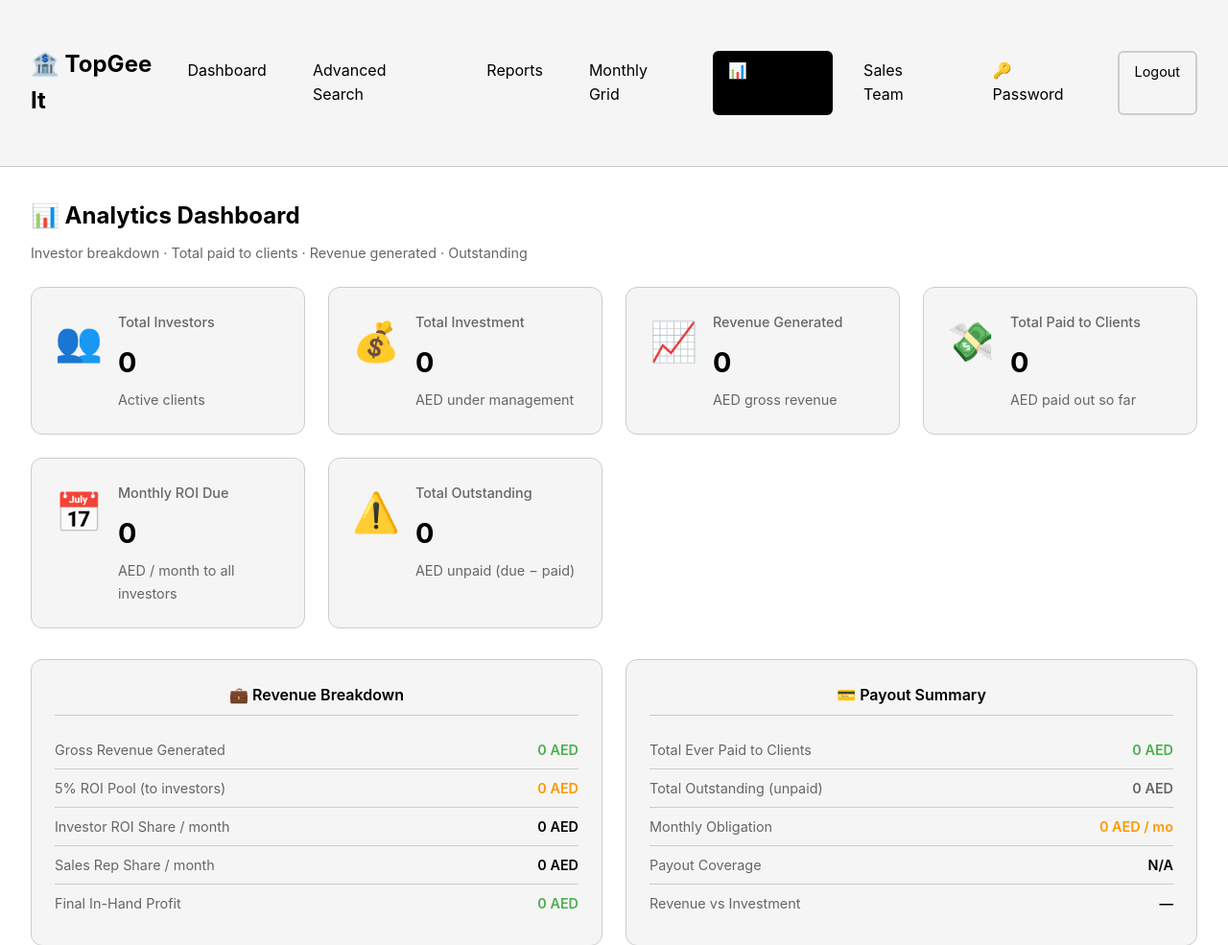
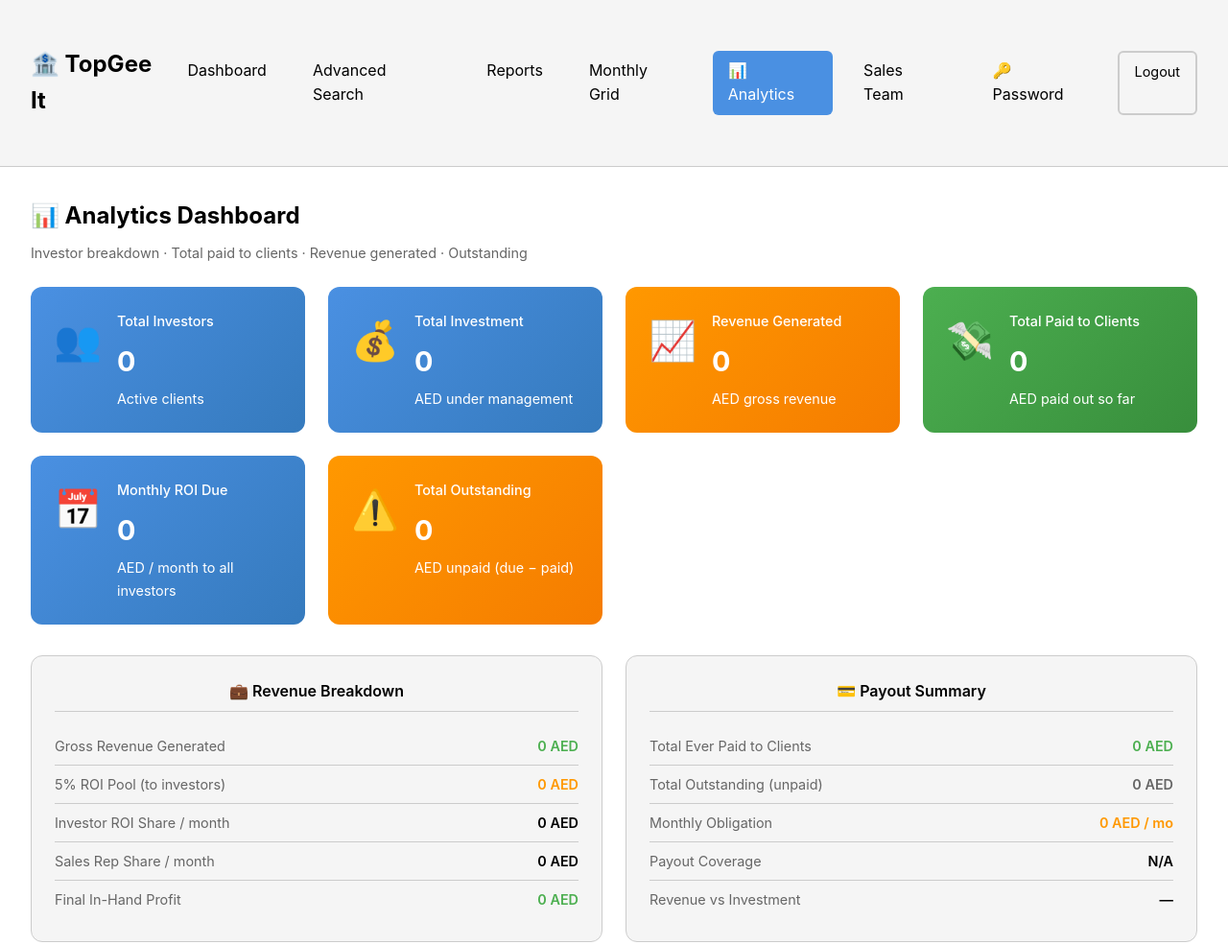
Before and after one commit to fastwheelcom-collab/topgee-investment-system, a Flask app: page /analytics in a window 1280 px wide. Shown: the top 985 px of the page at 96% size. Run offline with Flask 3, Linux system fonts and the light colour scheme; the visitor is signed in with stand-in values (Sample User, id 1); data comes from the database, SQL or seed files in the repository; data that the repository does not hold is empty.

Commit message:
Analytics: use site stat-card-blue/green/orange classes, fix nav active style

```diff
--- a/templates/analytics_dashboard.html
+++ b/templates/analytics_dashboard.html
@@ -52,7 +52,7 @@
                 <a href="{{ url_for('advanced_search') }}">Advanced Search</a>
                 <a href="{{ url_for('reports_dashboard') }}">Reports</a>
                 <a href="{{ url_for('monthly_grid') }}">Monthly Grid</a>
-                <a href="{{ url_for('analytics_dashboard') }}" class="active">📊 Analytics</a>
+                <a href="{{ url_for('analytics_dashboard') }}" style="background:var(--blue); color:white; padding:0.5rem 1rem; border-radius:6px;">📊 Analytics</a>
                 <a href="{{ url_for('sales_reps') }}">Sales Team</a>
                 <a href="{{ url_for('change_password') }}">🔑 Password</a>
                 <a href="{{ url_for('logout') }}" class="btn-secondary">Logout</a>
@@ -69,52 +69,52 @@
 
         <!-- ── STAT CARDS ── -->
         <div class="stats-grid">
-            <div class="stat-card">
+            <div class="stat-card stat-card-blue">
                 <div class="stat-icon">👥</div>
                 <div class="stat-content">
                     <h3>Total Investors</h3>
-                    <div class="stat-value">{{ investor_count }}</div>
-                    <div class="stat-sub">Active clients</div>
+                    <p class="stat-value">{{ investor_count }}</p>
+                    <p class="stat-sub">Active clients</p>
                 </div>
             </div>
-            <div class="stat-card">
+            <div class="stat-card stat-card-blue">
                 <div class="stat-icon">💰</div>
                 <div class="stat-content">
                     <h3>Total Investment</h3>
-                    <div class="stat-value">{{ "{:,.0f}".format(total_investment) }}</div>
-                    <div class="stat-sub">AED under management</div>
+                    <p class="stat-value">{{ "{:,.0f}".format(total_investment) }}</p>
+                    <p class="stat-sub">AED under management</p>
                 </div>
             </div>
-            <div class="stat-card">
+            <div class="stat-card stat-card-orange">
                 <div class="stat-icon">📈</div>
                 <div class="stat-content">
                     <h3>Revenue Generated</h3>
-                    <div class="stat-value">{{ "{:,.0f}".format(global_revenue) }}</div>
-                    <div class="stat-sub">AED gross revenue</div>
+                    <p class="stat-value">{{ "{:,.0f}".format(global_revenue) }}</p>
+                    <p class="stat-sub">AED gross revenue</p>
                 </div>
             </div>
-            <div class="stat-card">
+            <div class="stat-card stat-card-green">
                 <div class="stat-icon">💸</div>
                 <div class="stat-content">
                     <h3>Total Paid to Clients</h3>
-                    <div class="stat-value">{{ "{:,.0f}".format(total_paid_clients) }}</div>
-                    <div class="stat-sub">AED paid out so far</div>
+                    <p class="stat-value">{{ "{:,.0f}".format(total_paid_clients) }}</p>
+                    <p class="stat-sub">AED paid out so far</p>
                 </div>
             </div>
-            <div class="stat-card">
+            <div class="stat-card stat-card-blue">
                 <div class="stat-icon">📅</div>
                 <div class="stat-content">
                     <h3>Monthly ROI Due</h3>
-                    <div class="stat-value">{{ "{:,.0f}".format(total_monthly_due) }}</div>
-                    <div class="stat-sub">AED / month to all investors</div>
+                    <p class="stat-value">{{ "{:,.0f}".format(total_monthly_due) }}</p>
+                    <p class="stat-sub">AED / month to all investors</p>
                 </div>
             </div>
-            <div class="stat-card">
+            <div class="stat-card stat-card-orange">
                 <div class="stat-icon">⚠️</div>
                 <div class="stat-content">
                     <h3>Total Outstanding</h3>
-                    <div class="stat-value">{{ "{:,.0f}".format(total_outstanding) }}</div>
-                    <div class="stat-sub">AED unpaid (due − paid)</div>
+                    <p class="stat-value">{{ "{:,.0f}".format(total_outstanding) }}</p>
+                    <p class="stat-sub">AED unpaid (due − paid)</p>
                 </div>
             </div>
         </div>
```
